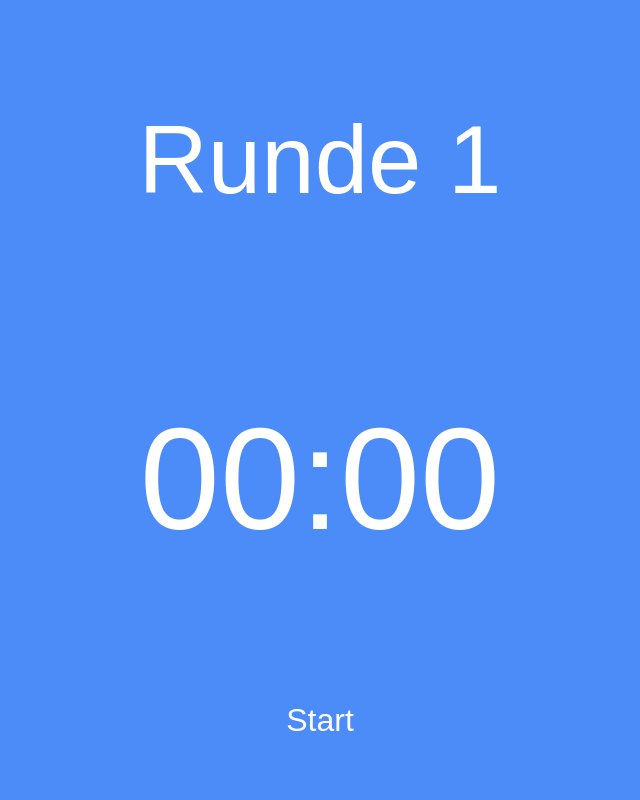
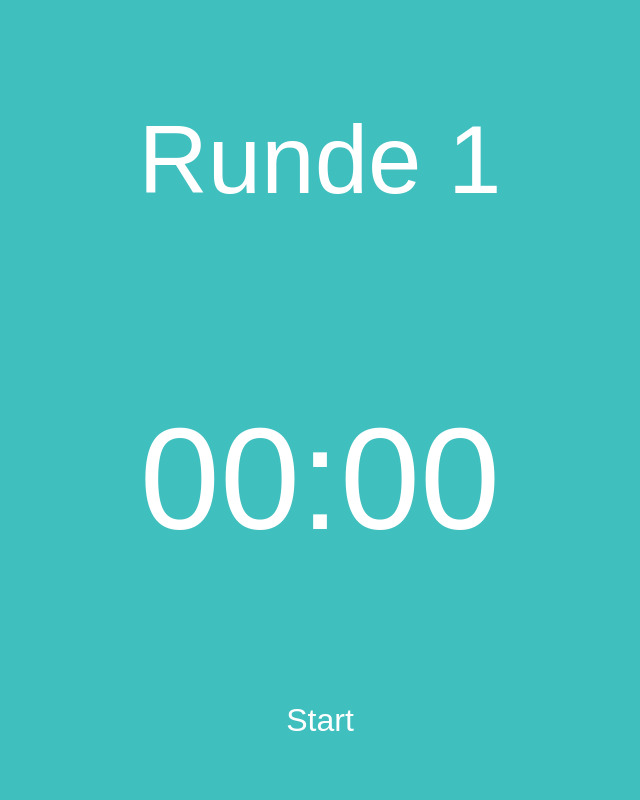
Before and after one commit to rapilodev/vojta, a plain HTML site: page www/index.html in a window 1280 px wide. Shown: the whole page, without its empty margins (320-960 px from the left). Drawn offline with Linux system fonts and the light colour scheme.

Commit message:
update color schema

```diff
--- a/config.xml
+++ b/config.xml
@@ -1,5 +1,5 @@
 <?xml version='1.0' encoding='utf-8'?>
-<widget id="org.vojta-watchclock" version="1.0.3" xmlns="http://www.w3.org/ns/widgets" xmlns:cdv="http://cordova.apache.org/ns/1.0">
+<widget id="org.vojta-watchclock" version="1.0.5" xmlns="http://www.w3.org/ns/widgets" xmlns:cdv="http://cordova.apache.org/ns/1.0">
     <name>Vojta</name>
     <description>
         A watchclock for multiple rounds
--- a/www/css/index.css
+++ b/www/css/index.css
@@ -6,7 +6,7 @@
 html, body {
 	width: 100%;
 	height: 100%;
-	background: #4c8cf8;
+	background: #40bfbf;
 	color: white;
 	font-family: sans-serif;
 }
```
Also changed, not shown: docs/funktionsgrafik.png, docs/screenshot1.png, docs/screenshot2.png, 8 other files.
